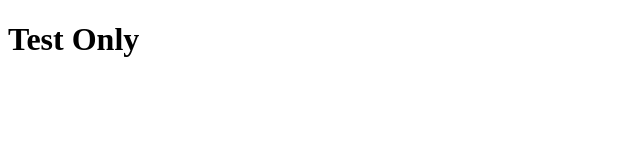
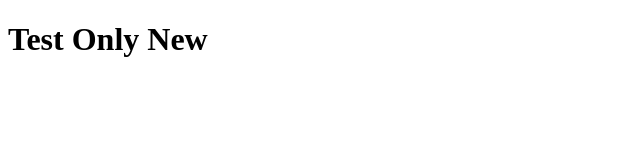
Before and after one commit to edchan/cachetesting, a plain HTML site: page index.html in a window 1280 px wide. Shown: the whole page, without its empty margins (0-640 px from the left). Drawn offline with Linux system fonts and the light colour scheme.

Commit message:
New updates

```diff
--- a/index.html
+++ b/index.html
@@ -12,7 +12,7 @@
 </head>
 
 <body class="mat-app-background">
-  <h1>Test Only</h1>
+  <h1>Test Only New</h1>
   <script type="text/javascript" src="script2.js"></script>
 </body>
 
--- a/script2.js
+++ b/script2.js
@@ -1 +1 @@
-console.log("Hello Guys");
+console.log("Hello Guys!");
```
